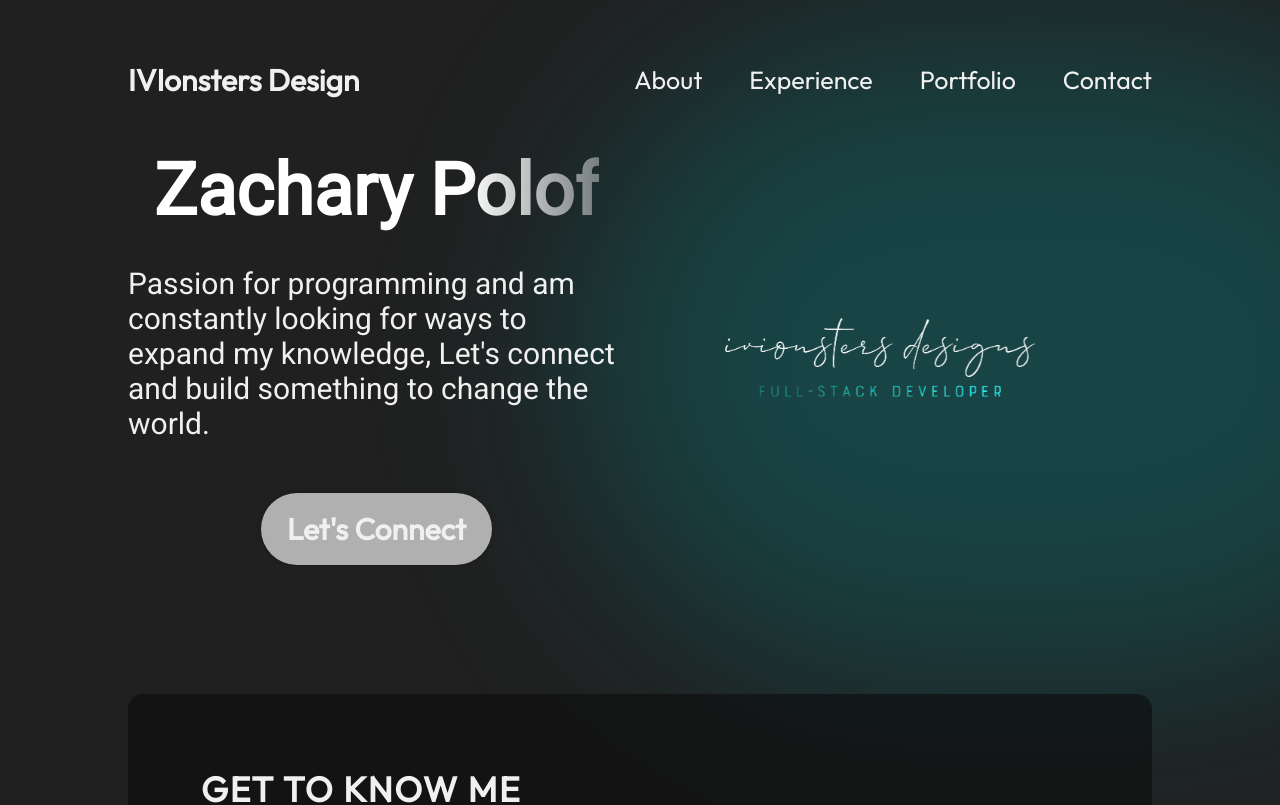
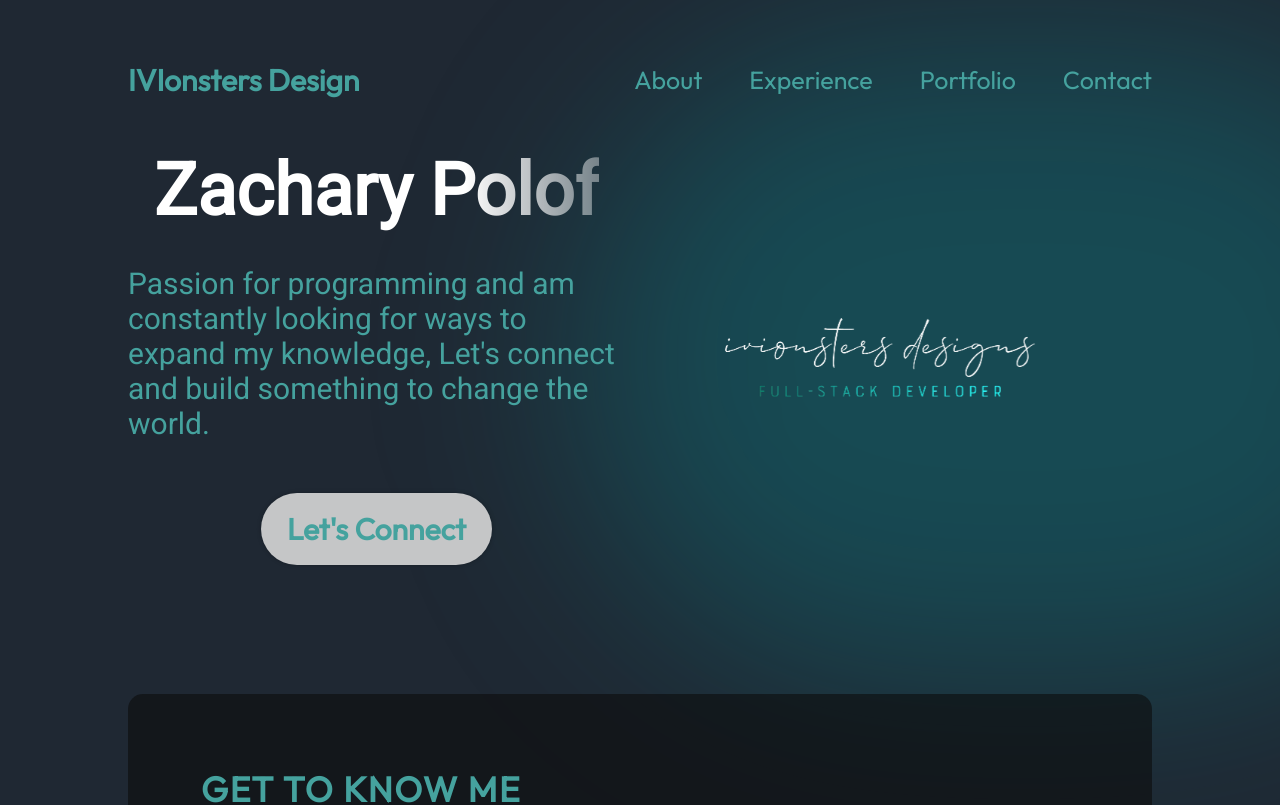
Before and after one commit to IVIonsters/IVIonstersDesigns, a React (Vite) app: page / in a window 1280 px wide. Shown: the top 805 px of the page. Built offline with nearby package versions, Linux system fonts and the light colour scheme.

Commit message:
Update vars.css
color testing

```diff
--- a/src/vars.css
+++ b/src/vars.css
@@ -1,10 +1,10 @@
 :root {
     /* Colors */
-  --color-text: #f0f0f0; /* Light gray for text */
-  --color-primary: #b0b0b0; /* Gray for primary elements */
-  --color-secondary: #707070; /* Darker gray for secondary elements */
-  --color-dark: #404040; /* Even darker gray for dark elements */
-  --color-bg: #202020; /* Dark gray for background */
+  --color-text: #45a29e; /* Light gray for text */
+  --color-primary: #c5c6c7; /* Gray for primary elements */
+  --color-secondary: #0b0c10; /* Darker gray for secondary elements */
+  --color-dark: #929292; /* Even darker gray for dark elements */
+  --color-bg: #1F2833; /* Dark gray for background */
 
   /* Vibrant Accent Colours */
   --color-accent-primary: #00afb5; /* Vibrant Teal */
@@ -13,3 +13,21 @@
     /* Fonts */
     --font-roboto: "Roboto";
 }
+
+/*
+
+
+
+--color-text: #f0f0f0;
+--color-primary: #b0b0b0;
+--color-secondary: #707070;
+--color-dark: #404040;
+--color-bg: #202020;
+
+
+
+
+
+
+
+*/
```
